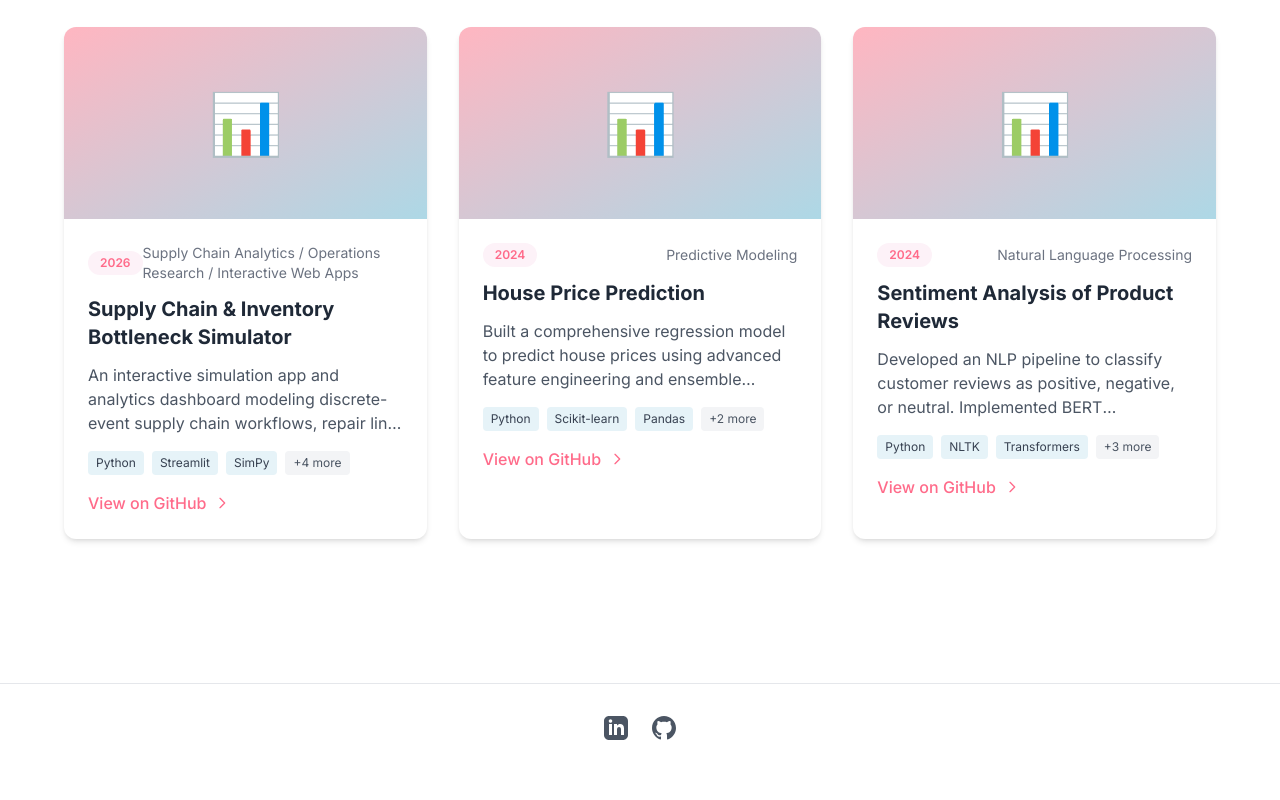
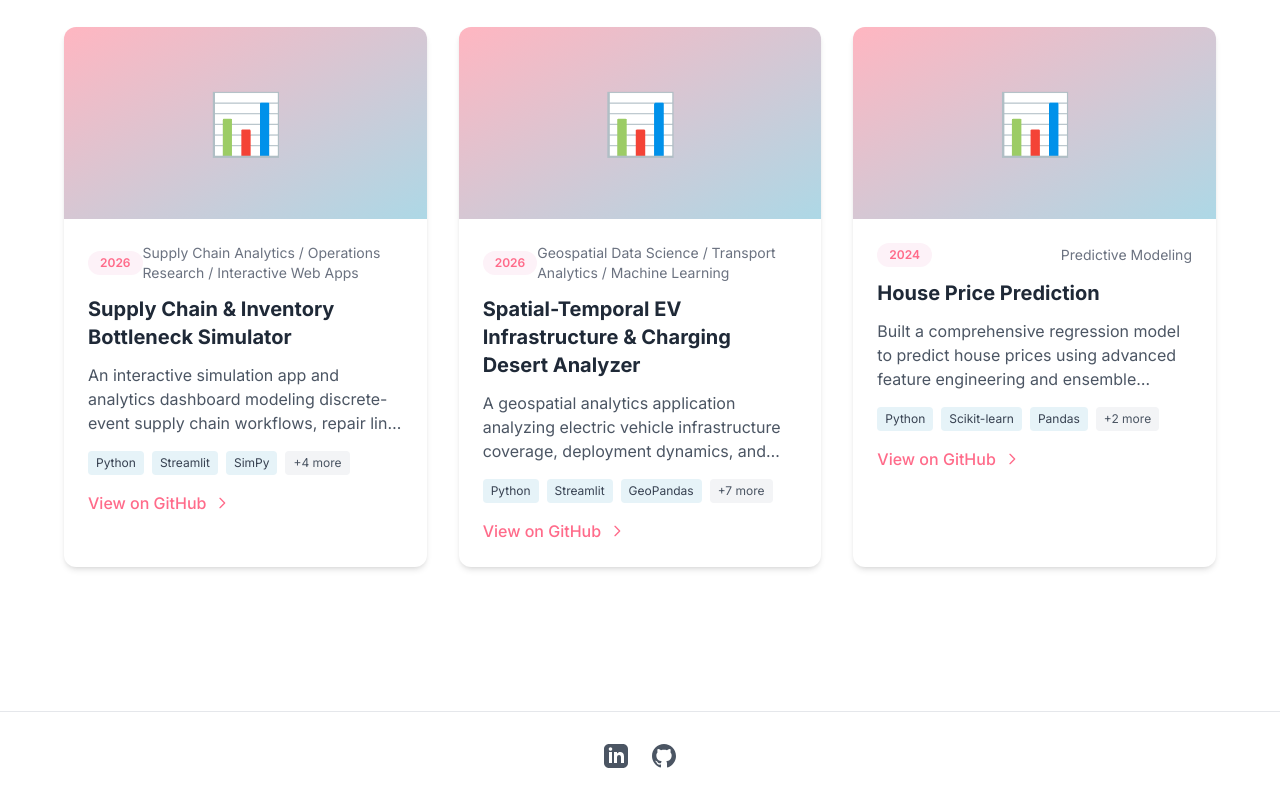
Before and after one commit to kimhanna3/hannah_blog, a React (Vite) app: page / in a window 1280 px wide. Shown: the part 1595-2395 px from the top of the page. Before the commit the page ends 2367 px from the top, so only its background shows below. Built offline with nearby package versions, Linux system fonts and the light colour scheme.

Commit message:
Initial Commit

```diff
--- a/src/data/projects.js
+++ b/src/data/projects.js
@@ -8,6 +8,17 @@ export const projects = [
     year: "2026",
     github: "https://github.com/kimhanna3/Supply-Chain-Inventory-Bottleneck-Simulator",
     image: "/images/projects/supply-chain-simulator.jpg",
+    featured: true
+  },
+  {
+    id: 6,
+    title: "Spatial-Temporal EV Infrastructure & Charging Desert Analyzer",
+    description: "A geospatial analytics application analyzing electric vehicle infrastructure coverage, deployment dynamics, and automated spatial detection of charging deserts.",
+    technologies: ["Python", "Streamlit", "GeoPandas", "Folium", "Streamlit-Folium", "Plotly", "Scikit-learn", "Shapely", "Pandas", "Pytest"],
+    category: "Geospatial Data Science / Transport Analytics / Machine Learning",
+    year: "2026",
+    github: "https://github.com/kimhanna3/Spatial-Temporal-EV-Infrastructure-Charging-Desert-Analyzer",
+    image: "/images/projects/ev-charging-desert-analyzer.jpg",
     featured: true
   },
   {
```
